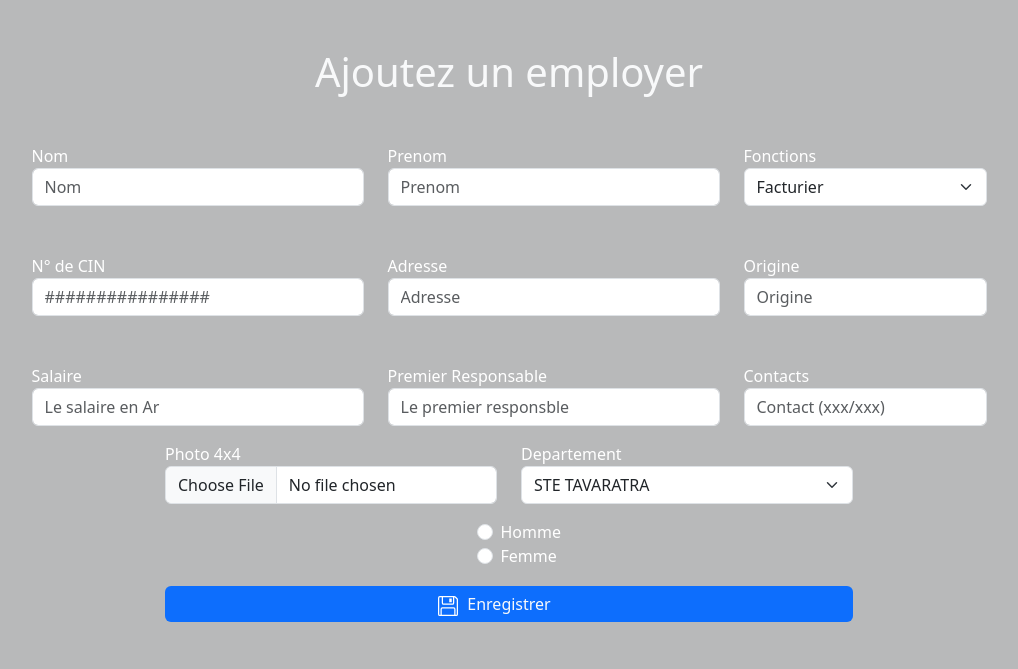
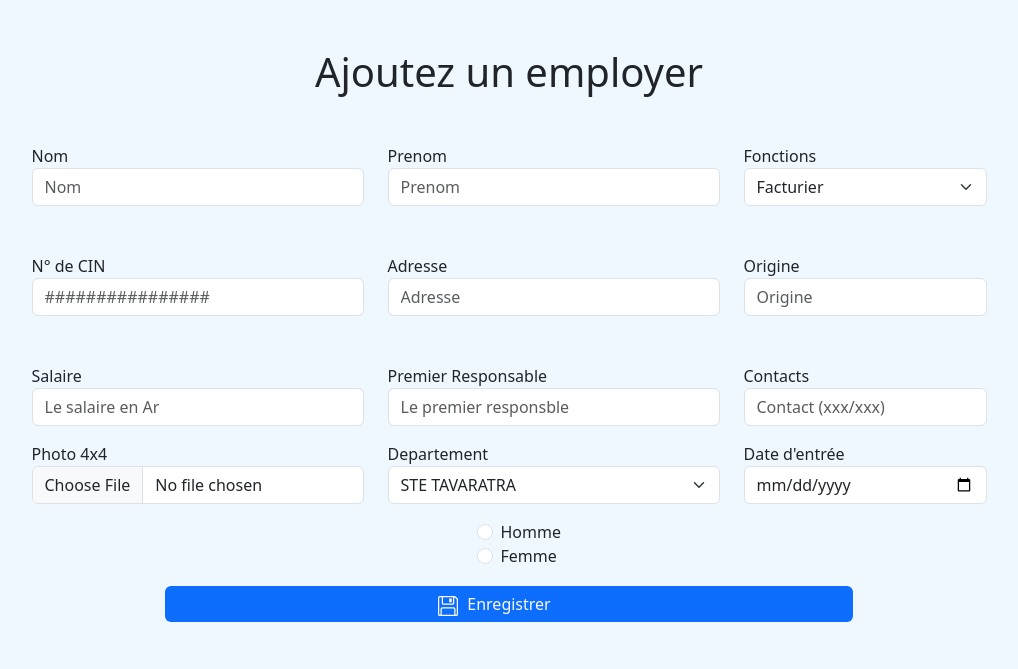
Before and after one commit to branGitfox/gestionEmployers, a PHP site: page /ajouterunemployer.html in a window 1280 px wide. Shown: the top 669 px of the page, without its empty margins (131-1149 px from the left). Run offline with PHP 8.4, Linux system fonts and the light colour scheme.

Commit message:
modification du theme

```diff
--- a/ajouterunemployer.html
+++ b/ajouterunemployer.html
@@ -8,17 +8,15 @@
 </head>
 <style>
     body{
-      background-color: #b8b9ba;
+  background-color: #f0f8ff;
+
 
     }
 
-    label {
-        color: white;
-    }
 </style>
 <body>
     <div class="container-lg p-5">
-        <h1 class="text-center mb-3 text-light">Ajoutez un employer</h1>
+        <h1 class="text-center mb-3">Ajoutez un employer</h1>
         <div class="row justify-content-center mt-5">
             <div class="col-4">
                 <label for="Nom">Nom</label>
@@ -81,6 +79,11 @@
               </select>
 
             </div>
+            <div class="col-3">
+                <label for="date">Date d'entrée</label>
+                <input type="date" class="form-control">
+            </div>
+
 
         </div>
         <div class="row mt-3 justify-content-center">
@@ -88,7 +91,7 @@
                 <div class="form-check">
                     <input type="radio" class="form-check-input" id="homme" value="homme" name="sexe">
                     <label class="form-check-label" for="homme">Homme</label>
-                    <input type="radio" class="form-check-input" id="Femme" value="femme" name="sexe">
+                    <input type="radio" class="form-check-input" id="femme" value="femme" name="sexe">
                     <label class="form-check-label" for="femme">Femme</label>
                 </div>
             </div>
--- a/css/employé.css
+++ b/css/employé.css
@@ -18,7 +18,7 @@ header {
 width: 100%;
 height: 10vh;
 z-index: 100;
-background-color: hsl(180, 4%, 74%);
+background-color: #00A5CF
 
 }
 
@@ -63,7 +63,7 @@ h1 {
     width: 100%;
     padding: 30px 0;
     border:none;
-    background-color: hsla(0, 0%, 79%, 0.87);
+    background-color: #04969bcf;
     border-radius: 10px;
     transition: .5s all ease-in-out;
     text-align: center;
--- a/employer.html
+++ b/employer.html
@@ -92,6 +92,10 @@
     display: grid;
     grid-template-columns: 1fr 1fr;
    }
+
+   .footer > div {
+    border: solid;
+   }
    .sary {
     width: 100%;
     height: 100%;
@@ -100,8 +104,6 @@
    .sary img {
     width: 200px;
     height: 200px;
-
-
    }
 
 
```
Also changed, not shown: css/style.css (+2 -6 lines).
